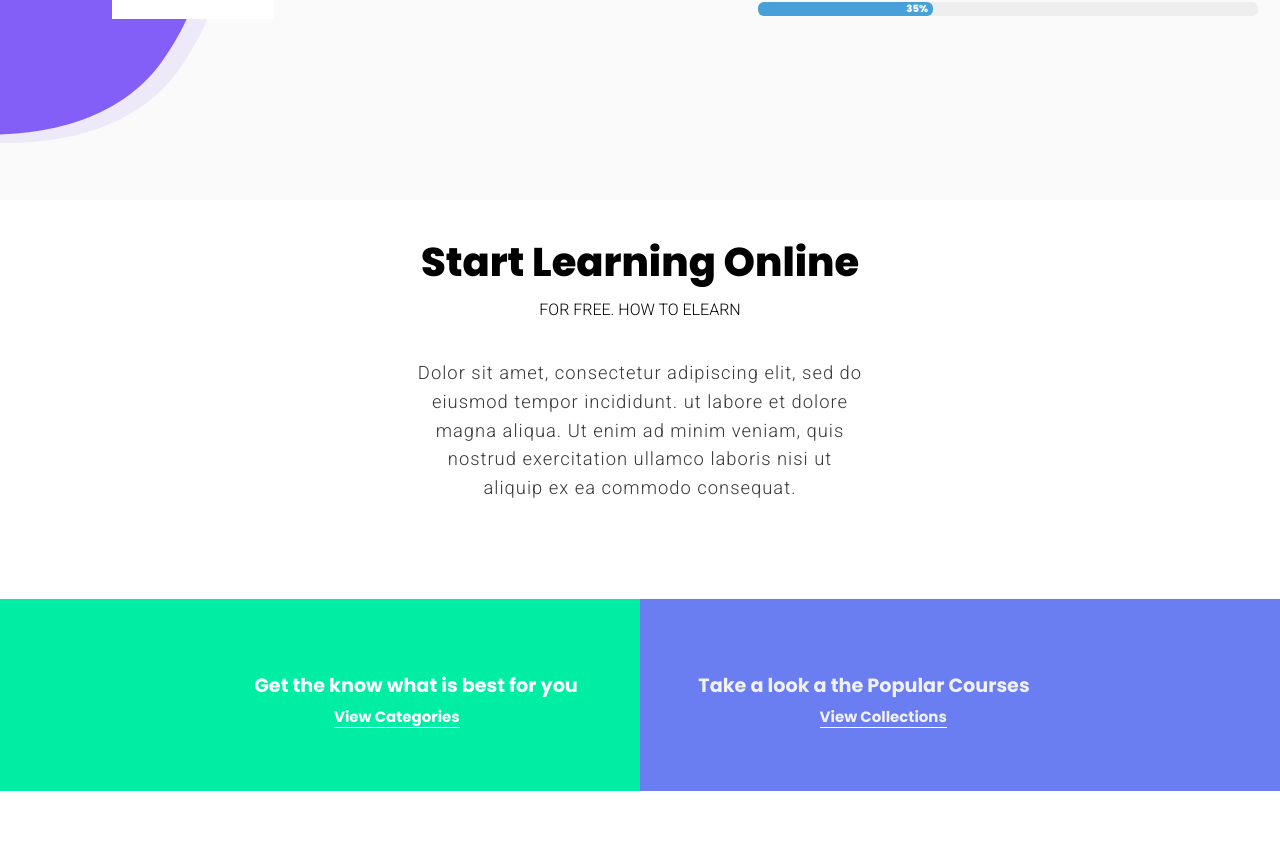
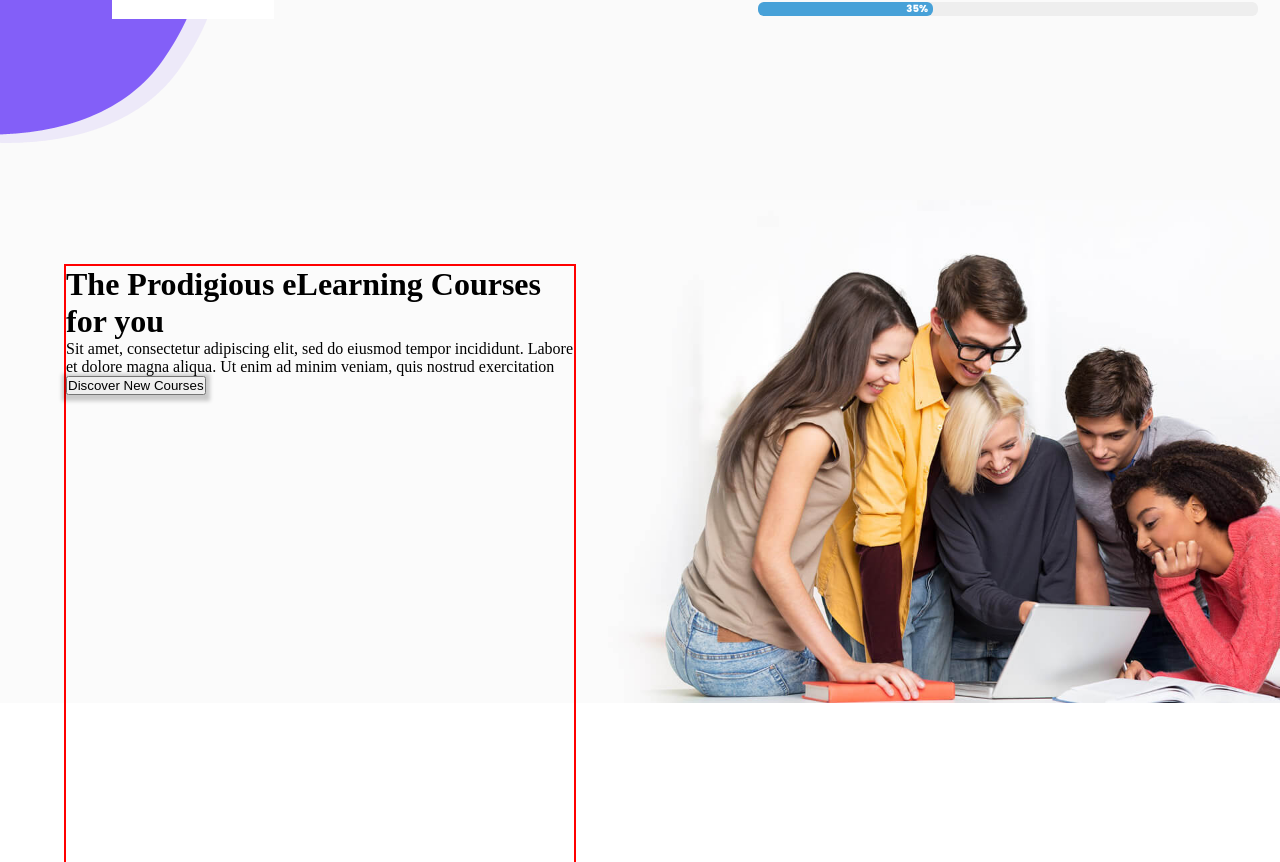
Before and after one commit to SrivastavaPragya/CourseSellingFrontend, a React (Vite) app: page /about in a window 1280 px wide. Shown: the part 1178-2040 px from the top of the page. Built offline with nearby package versions, Linux system fonts and the light colour scheme; a web font is replaced by a local one.

Commit message:
updating css

```diff
--- a/src/components/About/About.css
+++ b/src/components/About/About.css
@@ -241,3 +241,29 @@ margin-right: 4rem;
 .partner > div:hover {
   background-color: rgb(120, 120, 249); /* Change background color on hover */
 }
+
+
+/*
+Discover css */
+
+.DicoverContent{
+  background-image: url('/fw13.jpg');
+
+  height: 100vh;
+
+  background-size: contain;
+  background-repeat: no-repeat;
+  display: flex;
+
+
+
+
+}
+
+
+.DicoverLeft{
+  border: 2px solid red;
+  margin: 4rem;
+  width: 40%;
+
+}
--- a/src/components/About/About.jsx
+++ b/src/components/About/About.jsx
@@ -3,6 +3,7 @@ import StartLearning from '../HomeComponent/StartLearning'
 import Journey from '../HomeComponent/Journey'
 import CourseDesign from './CourseDesign'
 import Education from './Education'
+import Discover from './Discover'
 
 
 const About = () => {
@@ -10,6 +11,7 @@ const About = () => {
     <div>
          <CourseDesign/>
       <Education/>
+      <Discover/>
    <StartLearning/>
 <Journey/>
 
--- /dev/null
+++ b/src/components/About/Discover.jsx
@@ -0,0 +1,19 @@
+import React from 'react'
+
+const Discover = () => {
+  return (
+   <>
+   <div className="DicoverContent">
+    <div className="DicoverLeft">
+        <h1>The Prodigious eLearning Courses for you</h1>
+        <p>Sit amet, consectetur adipiscing elit, sed do eiusmod tempor incididunt. Labore et dolore magna aliqua. Ut enim ad minim veniam, quis nostrud exercitation</p>
+        <button>Discover New Courses</button>
+
+    </div>
+   </div>
+
+   </>
+  )
+}
+
+export default Discover
```
Also changed, not shown: public/fw13.jpg (added).
